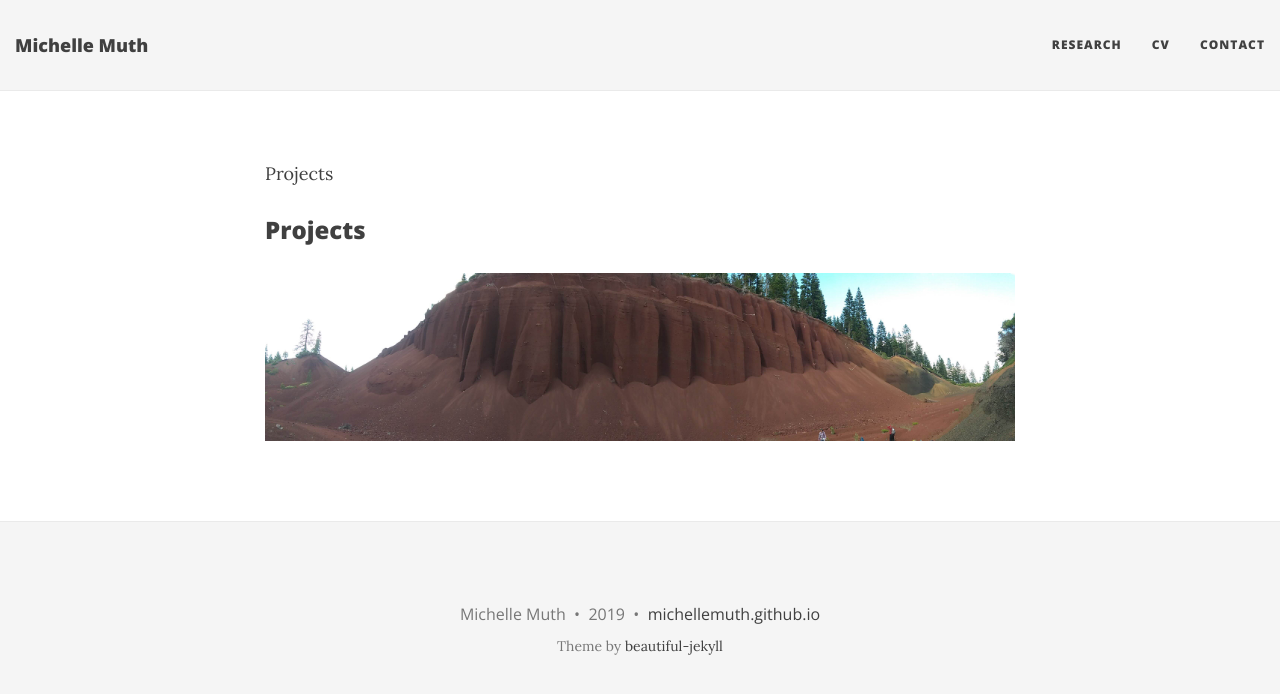
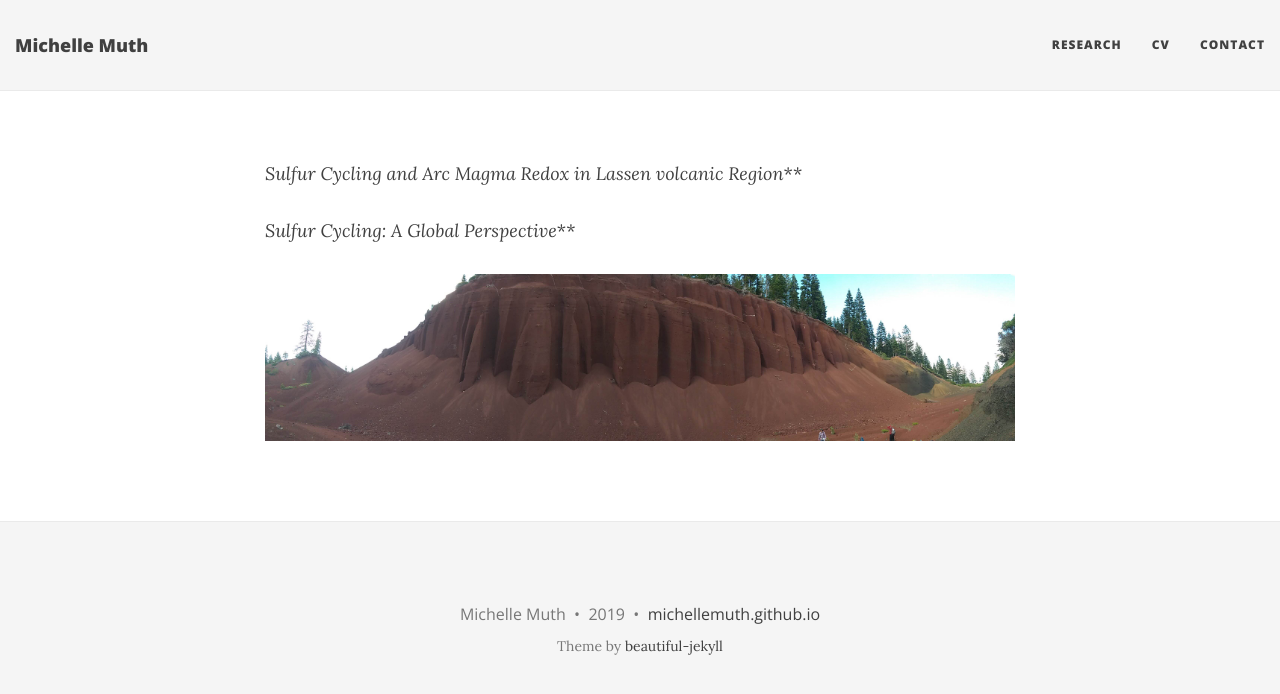
Before and after one commit to MichelleMuth/michellemuth.github.io, a Jekyll site: the page built from Research.md, in a window 1280 px wide. Shown: the top 694 px of the page. Built offline with Jekyll 4.4.1, drawn with Linux system fonts in a browser that asks for light colours; nearby versions of some CDN libraries.

Commit message:
Update Research.md

```diff
--- a/Research.md
+++ b/Research.md
@@ -3,7 +3,8 @@ layout: page
 show-avatar: false`
 ---
 
-Projects
-### Projects
+_Sulfur Cycling and Arc Magma Redox in Lassen volcanic Region_**
+
+_Sulfur Cycling: A Global Perspective_**
 
 ![Teaching1](\img\Lassen1.jpg)
```
